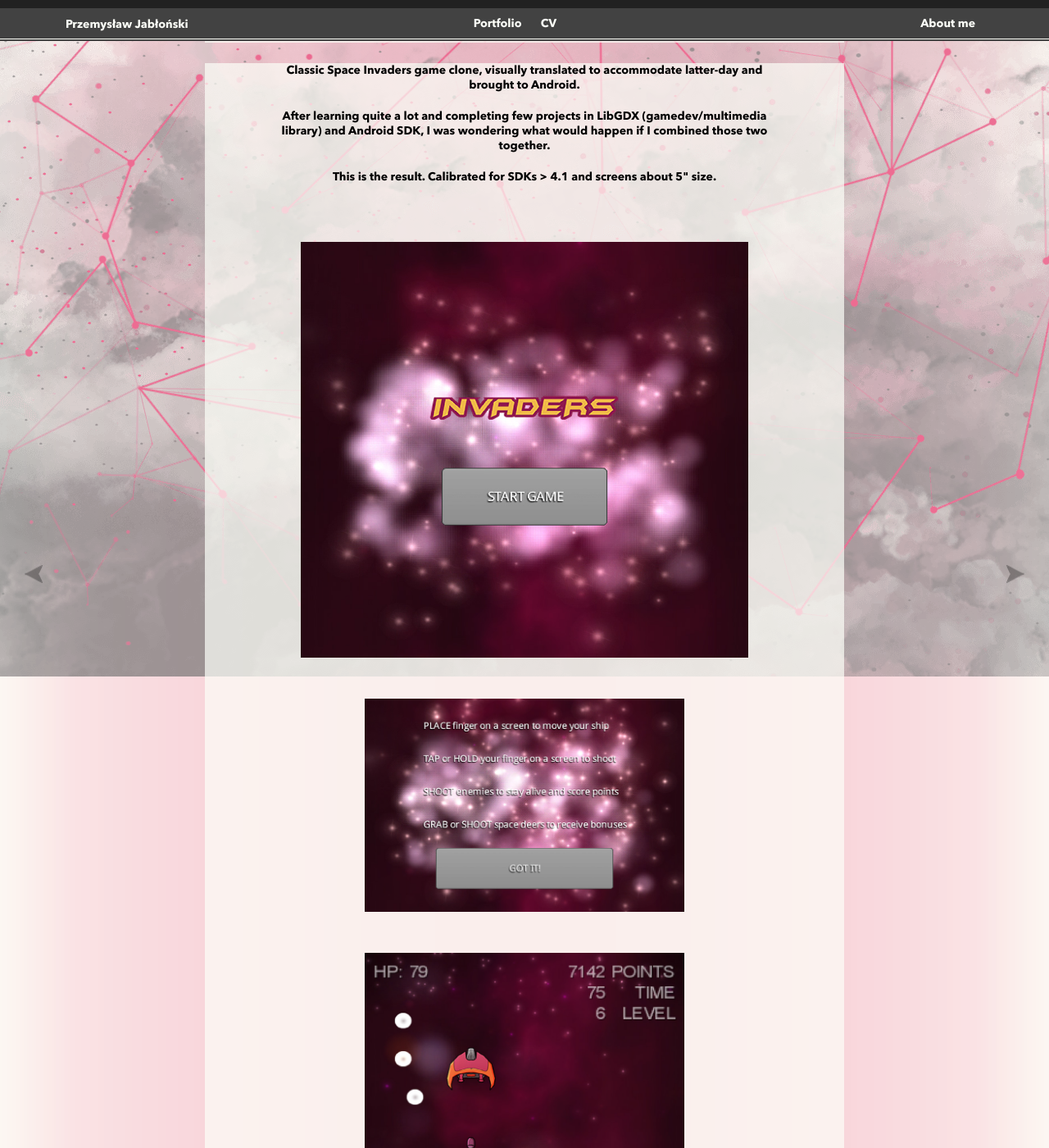
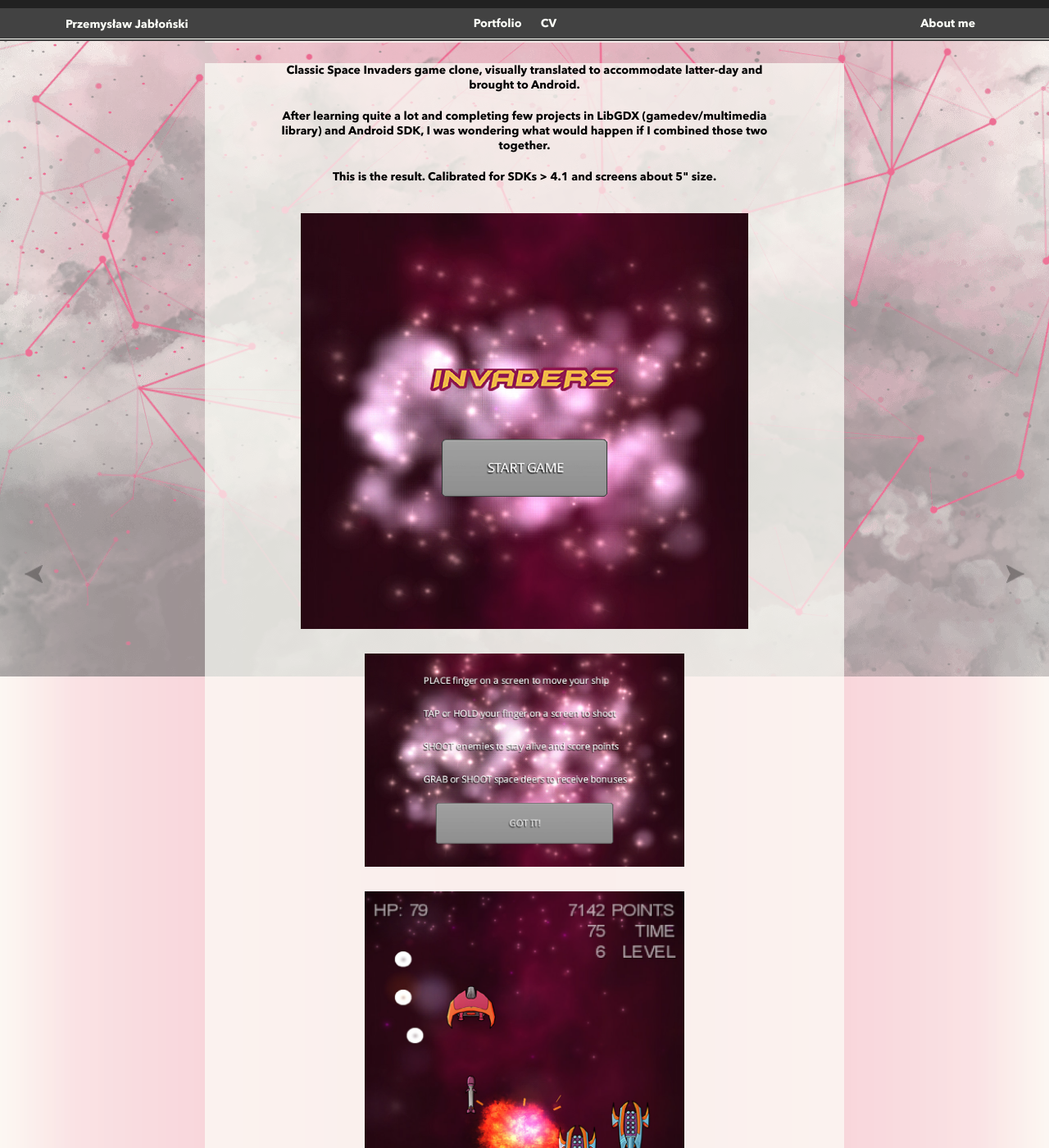
Before and after one commit to przemek-jablonski/sharaquss.github.io, a Jekyll site: the page built from _posts/2016-09-03-space-invaders.markdown, in a window 1280 px wide and 1400 px high, scrolled down 575 px. Shown: the whole window at 82% size. Built offline with Jekyll 4.4.1, drawn with Linux system fonts in a browser that asks for light colours.

Commit message:
build + adjusted margins for mobiles

```diff
--- a/_includes/css/style.css
+++ b/_includes/css/style.css
@@ -779,12 +779,14 @@ td {
 
   .post-wide .showcase-mobile img {
       max-width: 50%;
-      margin-top: 50px;
+      margin-top: 15px;
+      margin-bottom: 15px
   }
 
   .post-wide .showcase-mobile-big img {
       max-width: 70%;
-      margin-top: 50px;
+      margin-top: 15px;
+      margin-bottom: 15px
   }
 
 
```
